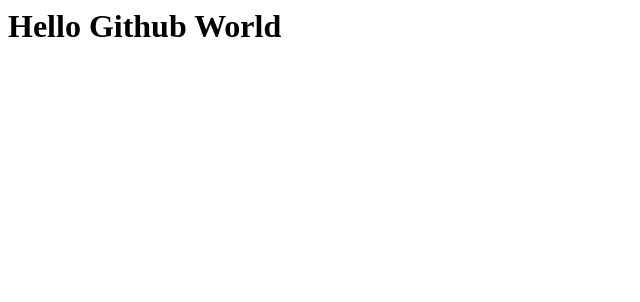
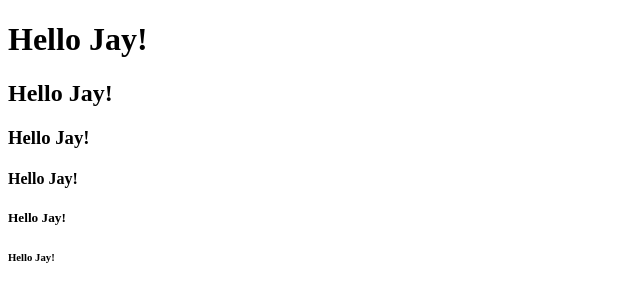
Before and after one commit to Seungjae2/first, a plain HTML site: page index.html in a window 1280 px wide. Shown: the whole page, without its empty margins (0-640 px from the left). Drawn offline with Linux system fonts and the light colour scheme.

Commit message:
(수정) index.html 내용 수정

```diff
--- a/index.html
+++ b/index.html
@@ -1 +1,16 @@
-<h1>Hello Github World</h1>
+<!DOCTYPE html>
+<html lang="en">
+<head>
+    <meta charset="UTF-8">
+    <meta name="viewport" content="width=device-width, initial-scale=1.0">
+    <title>Document</title>
+</head>
+<body>
+    <h1>Hello Jay!</h1>
+    <h2>Hello Jay!</h2>
+    <h3>Hello Jay!</h3>
+    <h4>Hello Jay!</h4>
+    <h5>Hello Jay!</h5>
+    <h6>Hello Jay!</h6>
+</body>
+</html>
```
